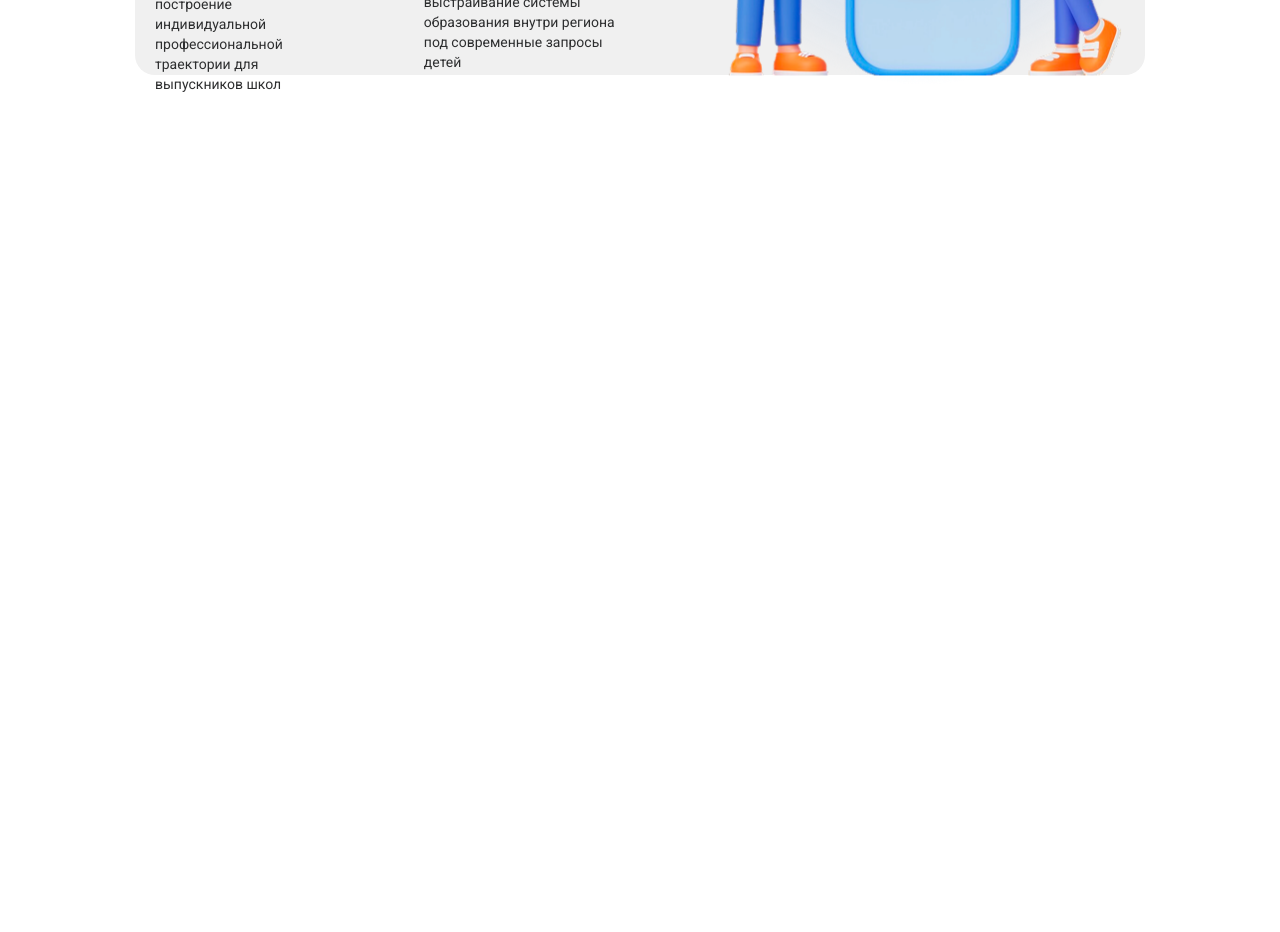
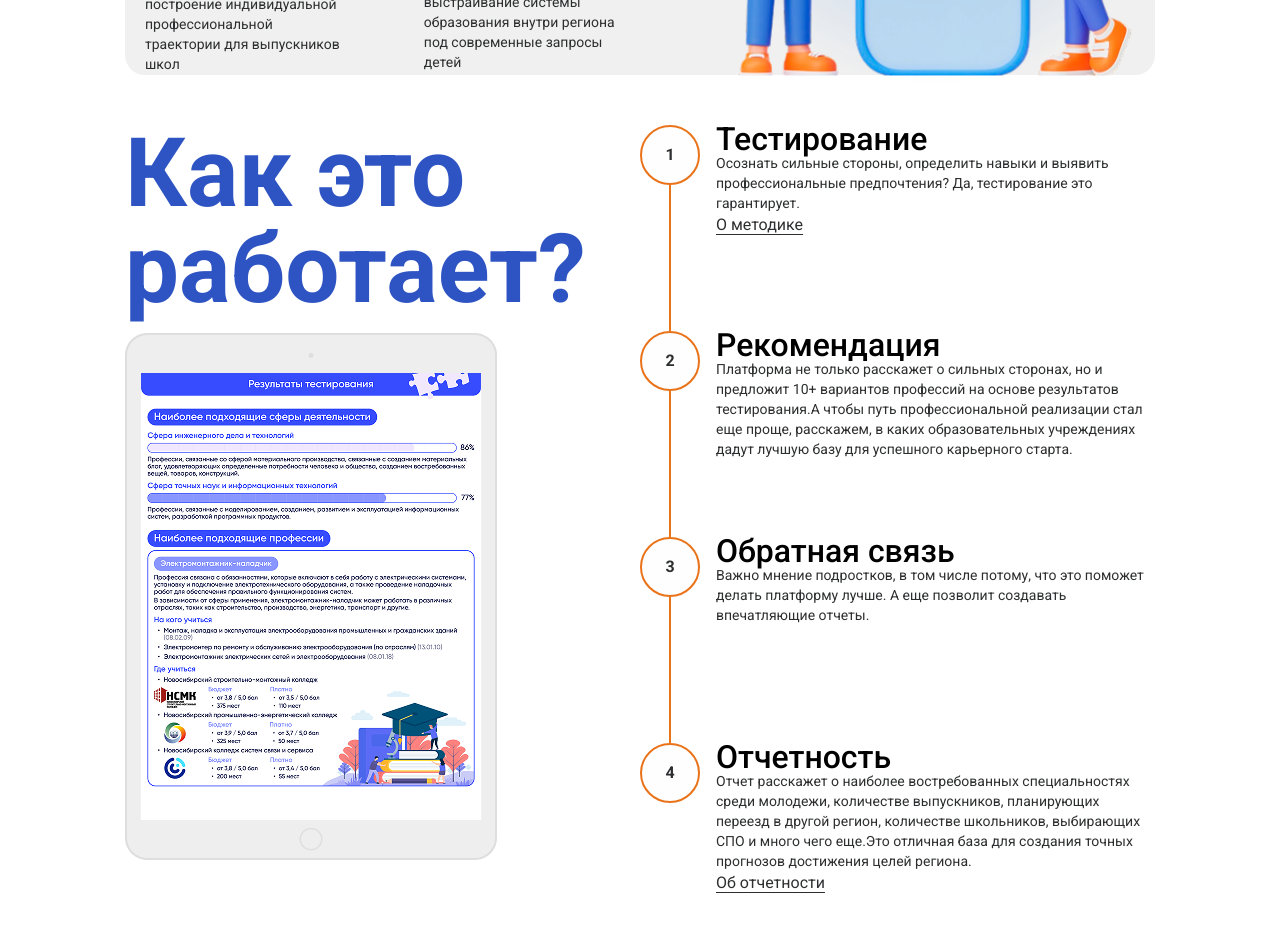
Before and after one commit to RVKPYATI/profika, a Next.js app: page / in a window 1280 px wide. Shown: the part 560-1492 px from the top of the page. Before the commit the page ends 941 px from the top, so only its background shows below. Built offline with nearby package versions, Linux system fonts and the light colour scheme.

Commit message:
finish section work

```diff
--- a/src/app/components/Hero.tsx
+++ b/src/app/components/Hero.tsx
@@ -4,9 +4,8 @@ import Image from "next/image";
 
 export const Hero: FC = () => {
   return (
-    <section className="mt-10  xl:px-[55px]">
+    <section className="mt-10  xl:px-[45px]">
       <div className="max-w-[478px] xl:max-w-[650px]">
-        {/* <div className="text-blue font-bold text-[107px]">ProfU.online</div> */}
         <div className="text-blue font-bold text-[48px] md:text-[85px] xl:text-[106px] font-primary">
           ProfU.onl
           <span className="relative p-0">
--- /dev/null
+++ b/src/app/components/Work.tsx
@@ -0,0 +1,84 @@
+import { FC } from "react";
+import Image from "next/image";
+import Link from "next/link";
+
+const data = [
+  {
+    number: 1,
+    title: "Тестирование",
+    description:
+      "Осознать сильные стороны, определить навыки и выявить профессиональные предпочтения? Да, тестирование это гарантирует. ",
+    link: { name: "О методике", path: "/" },
+  },
+  {
+    number: 2,
+    title: "Рекомендация",
+    description:
+      "Платформа не только расскажет о сильных сторонах, но и предложит 10+ вариантов профессий на основе результатов тестирования.А чтобы путь профессиональной реализации стал еще проще, расскажем, в каких образовательных учреждениях дадут лучшую базу для успешного карьерного старта.",
+    link: { name: "", path: "" },
+  },
+  {
+    number: 3,
+    title: "Обратная связь",
+    description:
+      "Важно мнение подростков, в том числе потому, что это поможет делать платформу лучше. А еще позволит создавать впечатляющие отчеты.",
+    link: { name: "", path: "" },
+  },
+  {
+    number: 4,
+    title: "Отчетность",
+    description: `Отчет расскажет о наиболее востребованных специальностях среди молодежи, количестве выпускников, планирующих переезд в другой регион, количестве школьников, выбирающих СПО и много чего еще.Это отличная база для создания точных прогнозов достижения целей региона.
+    `,
+    link: { name: "Об отчетности", path: "/" },
+  },
+];
+
+export const Work: FC = () => {
+  return (
+    <section className="xl:px-[45px] py-[50px]">
+      <div className="grid grid-cols-1 md:grid-cols-2 ">
+        <div className="content-start">
+          <h2 className="text-[40px] md:text-[75px] xl:text-[96px] text-blue font-bold mb-4 leading-none">
+            Как это работает?
+          </h2>
+
+          <div className="mb-2">
+            <Image src={"/assets/screen.png"} width={372} height={572} alt="" />
+          </div>
+        </div>
+        <div>
+          <div className="relative flex flex-col">
+            {data.map((step, index) => (
+              <div key={step.number} className="flex">
+                <div className="flex flex-col items-center">
+                  <div className="bg-white border-orange border-[2px] text-gray-colored font-bold rounded-full min-w-[60px] min-h-[60px] flex items-center justify-center">
+                    {step.number}
+                  </div>
+                  {index < data.length - 1 && (
+                    <div className="w-[2px] bg-orange h-full"></div>
+                  )}
+                </div>
+                <div className="ml-4 mb-6 h-[182px]">
+                  <h3 className="text-xl md:text-[26px] xl:text-[32px] font-medium">
+                    {step.title}
+                  </h3>
+                  <p className="text-gray-colored text-[10px] md:text-xs xl:text-sm">
+                    {step.description}
+                  </p>
+                  <p>
+                    <Link
+                      href={step.link.path}
+                      className="text-gray-colored underline underline-offset-4 mt-[10px]"
+                    >
+                      {step.link.name}
+                    </Link>
+                  </p>
+                </div>
+              </div>
+            ))}
+          </div>
+        </div>
+      </div>
+    </section>
+  );
+};
--- a/src/app/page.tsx
+++ b/src/app/page.tsx
@@ -1,11 +1,13 @@
 import { Header } from "./components/Header";
 import { Hero } from "./components/Hero";
+import { Work } from "./components/Work";
 
 export default function Home() {
   return (
     <div className="container">
       <Header />
       <Hero />
+      <Work />
     </div>
   );
 }
```
Also changed, not shown: public/assets/screen.png (added).
